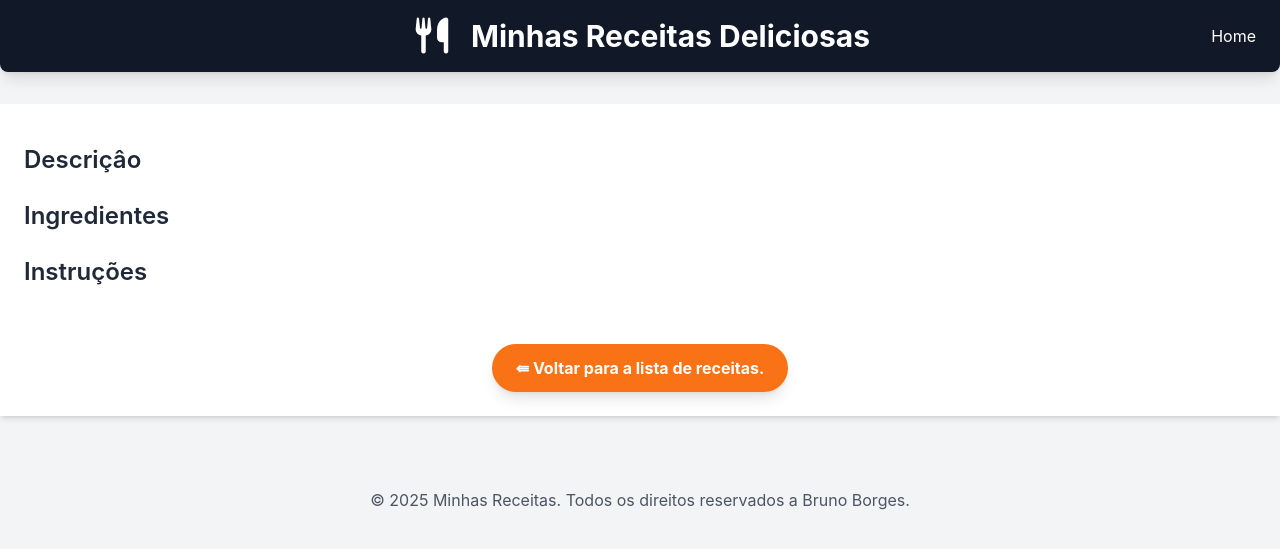
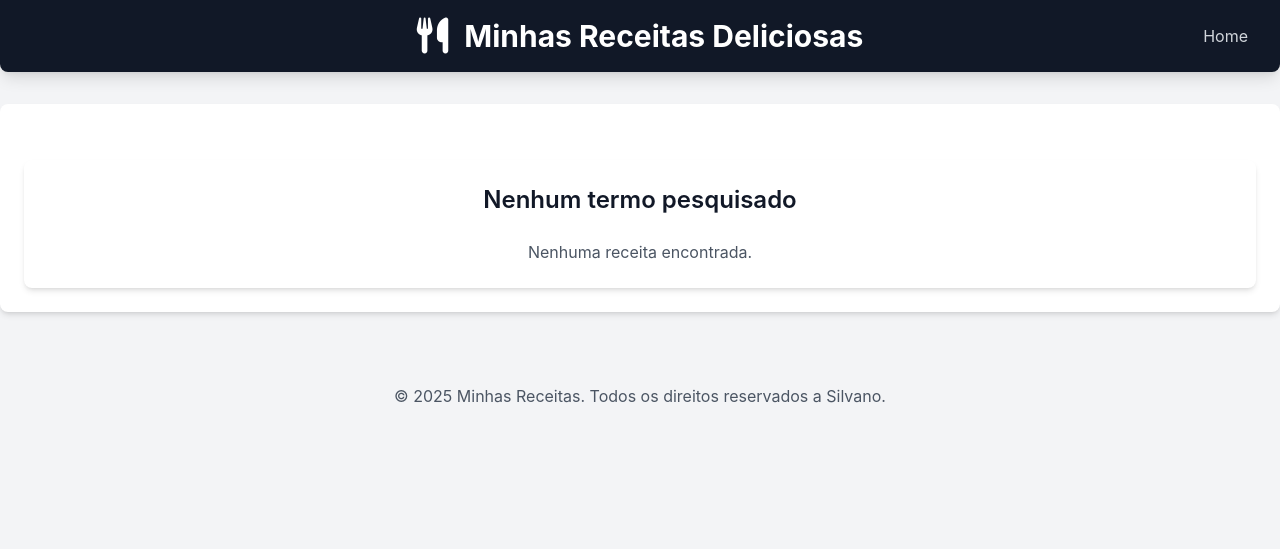
Before and after one commit to br7trindade/Receitas2_blog, a Django app: page /receitas/pesquisar/ in a window 1280 px wide. Shown: the top 549 px of the page. Run offline with Django 5.2, Linux system fonts and the light colour scheme; some libraries are stand-ins or nearby versions.

Commit message:
finalizado

```diff
--- a/receitas/templates/receitas/base.html
+++ b/receitas/templates/receitas/base.html
@@ -6,10 +6,9 @@
     <meta name="viewport" content="width=device-width, initial-scale=1.0">
     <title>{% block title %}Minhas Receitas{% endblock %}</title>
     <script src="https://cdn.tailwindcss.com"></script>
-    <link rel="stylesheet" href="https://cdnjs.cloudflare.com/ajax/libs/font-awesome/7.0.0/css/all.min.css" integrity="sha512-DxV+EoADOkOygM4IR9yXP8Sb2qwgidEmeqAEmDKIOfPRQZOWbXCzLC6vjbZyy0vPisbH2SyW27+ddLVCN+OMzQ==" crossorigin="anonymous" referrerpolicy="no-referrer" />
-
+    <link rel="stylesheet" href="https://cdnjs.cloudflare.com/ajax/libs/font-awesome/6.0.0-beta3/css/all.min.css">
     <style>
-        body{
+        body {
             font-family: 'Inter', sans-serif;
         }
     </style>
@@ -17,29 +16,24 @@
 <body class="bg-gray-100 text-gray-900">
     <header class="bg-gray-900 text-white p-6 shadow-lg rounded-b-lg">
         <div class="container mx-auto relative flex items-center justify-between">
-             <div class="absolute inset-0 flex items-center justify-center">
-                 <div class="flex items-center"></div>
+            <div class="absolute inset-0 flex items-center justify-center">
+                <div class="flex items-center">
                     <div class="text-4xl mr-4">
-                       <i class="fas fa-utensils"></i>
+                        <i class="fas fa-utensils"></i>
                     </div>
-                 <h1 class="text-3xl font-bold">Minhas Receitas Deliciosas</h1>
+                    <h1 class="text-3xl font-bold">Minhas Receitas Deliciosas</h1>
+                </div>
             </div>
             <nav class="ml-auto relative z-10">
-                 <a href="{% url 'home' %}" class="text-gray-300 hover: text-white mx-2°">Home
-
-                 </a>
+                <a href="{% url 'home' %}" class="text-gray-300 hover:text-white mx-2">Home</a>
             </nav>
         </div>
-
     </header>
-
-          <main class="container mx-auto p-6 mt-8 bg-white rounded-ig shadow-md">
-            {% block content %}{% endblock %}
-          </main>
-
-
+    <main class="container mx-auto p-6 mt-8 bg-white rounded-lg shadow-md">
+        {% block content %}{% endblock %}
+    </main>
     <footer class="mt-12 p-6 text-center text-gray-600">
-        <p>&copy; 2025 Minhas Receitas. Todos os direitos reservados a Bruno Borges.</p>
+        <p>&copy; 2025 Minhas Receitas. Todos os direitos reservados a Silvano.</p>
     </footer>
 </body>
 </html>
--- a/receitas/templates/receitas/pesquisa.html
+++ b/receitas/templates/receitas/pesquisa.html
@@ -1,26 +1,37 @@
 {% extends "receitas/base.html" %}
-{% block title %}{{ receita.title }} - Minhas Receitas {% endblock %}
-
-    {% block content %}
-        <div class="flex flex-col md:flex-row gap-8">
-            {# Imagem da Receita #}
-            {% if receita.image %}
-                <div class="md:w-1/2">
-                    <img src="{{ receita.image.url }}" alt="Imagem de {{ receita.title }}" class="w-full h-auto object-cover rounded-lg shadow-md">
+{% block content %}
+<main class="container mx-auto p-6 mt-8 bg-white rounded-lg shadow-md">
+    <h2 class="text-2xl font-semibold mb-6 text-center">
+        {% if query %}
+            Resultados para: "{{ query }}"
+        {% else %}
+            Nenhum termo pesquisado
+        {% endif %}
+    </h2>
+    <div class="flex flex-wrap justify-center gap-6">
+        {% if resultados %}
+            {% for receita in resultados %}
+                <div class="w-full sm:w-[calc(50%-1.5rem)] lg:w-[calc(33.333%-1.5rem)]
+                            bg-gray-50 p-6 rounded-lg shadow-md hover:shadow-lg
+                            transition-shadow duration-300 ease-in-out">
+                    {% if receita.image %}
+                        <img src="{{ receita.image.url }}"
+                             alt="Imagem de {{ receita.title }}"
+                             class="w-full h-48 object-cover rounded-md mb-4">
+                    {% endif %}
+                    <h3 class="text-xl font-bold mb-2 text-gray-800">{{ receita.title }}</h3>
+                    <p class="text-gray-600 mb-4">
+                        {{ receita.description|truncatewords:20 }}
+                    </p>
+                    <a href="{% url 'receita_detail' receita.id %}"
+                       class="inline-block bg-orange-500 hover:bg-orange-600 text-white font-semibold py-2 px-4 rounded-full transition-colors duration-300">
+                        Ver Receita &rarr;
+                    </a>
                 </div>
-            {% endif %}
-            {# Detalhes da Receita #}
-            <div class="md:w-1/2">
-                <h2 class="text-4xl font-bold text-gray-900 mb-4">{{ receita.title }}</h2>
-                <h3 class="text-2xl font-semibold text-gray-800 mb-2">Descriçâo</h3>
-                <p class="text-gray-700 mb-6 leading-relaxed">{{ receita.description }}</p>
-                <h3 class="text-2xl font-semibold text-gray-800 mb-2">Ingredientes</h3>
-                <p class="text-gray-700 mb-6 leading-relaxed whitespace-pre-wrap">{{ receita.ingredients }}</p>
-                <h3 class="text-2xl font-semibold text-gray-800 mb-2">Instruções</h3>
-                <p class="text-gray-700 mb-6 leading-relaxed whitespace-pre-wrap">{{ receita.instructions }}</p>
-            </div>
-        </div>
-        <div class="mt-8 text-center">
-            <a href="{% url 'home' %}" class="inline-block bg-orange-500 hover:bg-orange-600 text-white font-bold py-3 px-6 rounded-full transition duration-300 ease-in-out shadow-lg">&lAarr; Voltar para a lista de receitas.</a>
-        </div>
-    {% endblock %}
+            {% endfor %}
+        {% else %}
+            <p class="text-center text-gray-600 col-span-full">Nenhuma receita encontrada.</p>
+        {% endif %}
+    </div>
+</main>
+{% endblock %}
```
Also changed, not shown: receitas/templates/receitas/home.html (+12 -7 lines), receitas/templates/receitas/receita_detail.html (+10 -4 lines), db.sqlite3.
